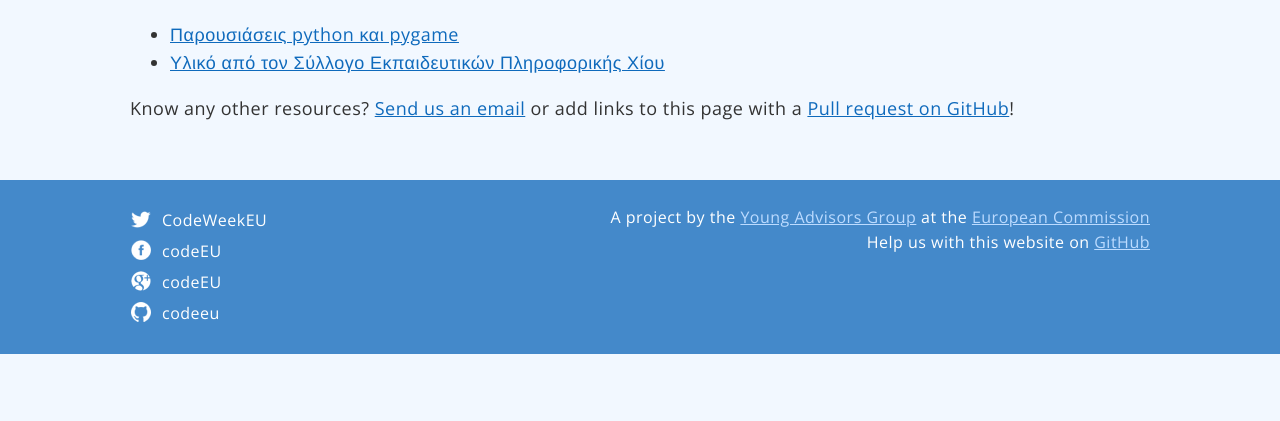
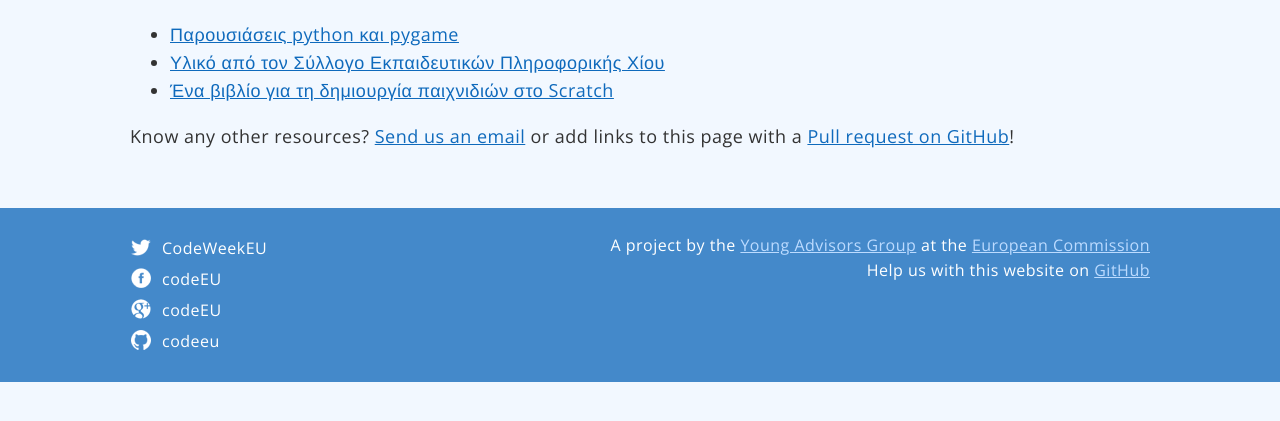
Before and after one commit to codeeu/codeeu.github.io, a Jekyll site: the page built from resources/greece/index.html, in a window 1280 px wide, cut to the strip 167-588 px from the top of the page. Built offline with Jekyll 4.4.1, drawn with Linux system fonts in a browser that asks for light colours; nearby versions of some CDN libraries; Markdown is read by kramdown in place of the engine named in the settings.

Commit message:
Added link resource
Added link resource

```diff
--- a/resources/greece/index.html
+++ b/resources/greece/index.html
@@ -6,6 +6,7 @@ title: Greece
   <ul>
    	<li><a href = "http://pygamegr.wordpress.com/presentations/">Παρουσιάσεις python και pygame</a></li>
    	<li><a href = "http://www.sepchiou.gr/">Υλικό από τον Σύλλογο Εκπαιδευτικών Πληροφορικής Χίου</a></li>
+   	<li><a href = "http://www.scratchplay.gr/">Ένα βιβλίο για τη δημιουργία παιχνιδιών στο Scratch</a></li>
   </ul>
 
   <p>Know any other resources? <a href="mailto:{{site.contact.email}}">Send us an email</a> or add links to this page with a <a href="https://github.com/codeeu/codeeu.github.io">Pull request on GitHub</a>!</p>
```
